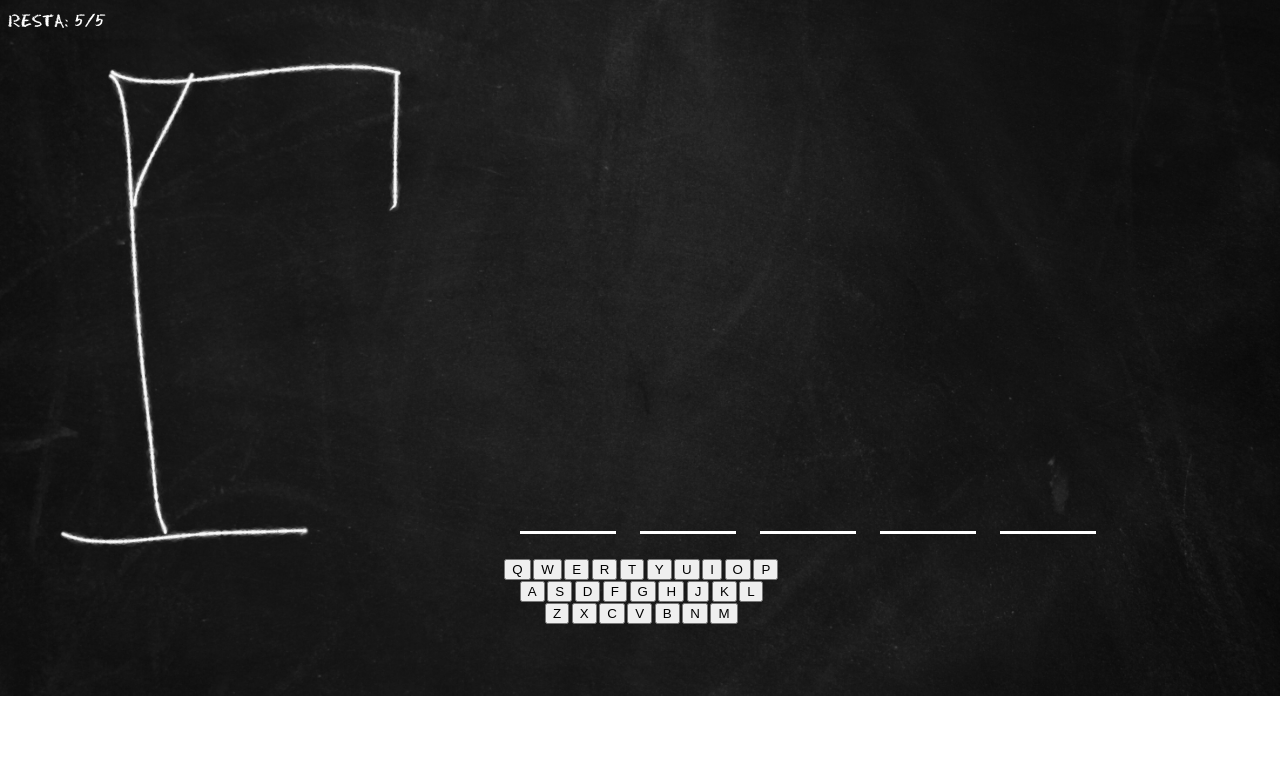
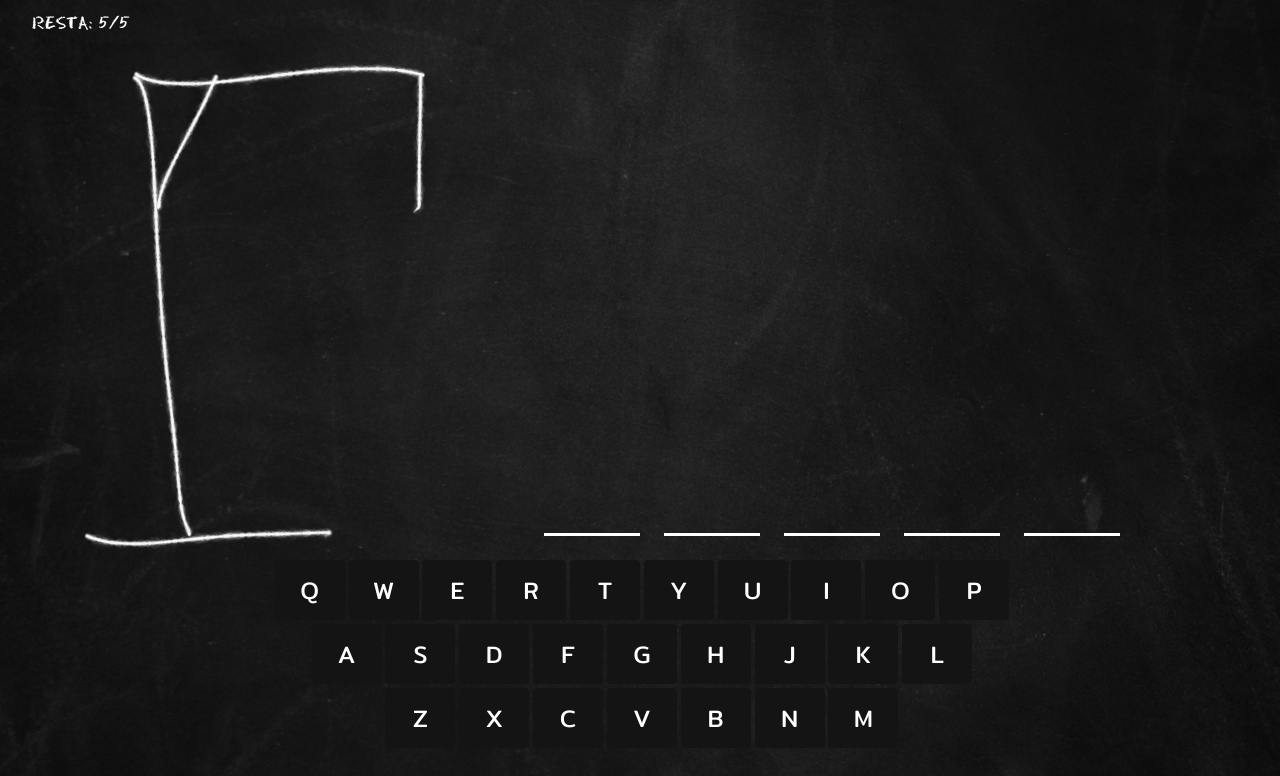
Before and after one commit to phsanzio/gameScripts, a plain HTML site: page HangMan/index.html in a window 1280 px wide. Shown: the part 104-880 px from the top of the page. Before the commit the page ends 800 px from the top, so only its background shows below. Drawn offline with Linux system fonts and the light colour scheme.

Commit message:
teclado atualizado e logica funcionando

```diff
--- a/HangMan/css/style.css
+++ b/HangMan/css/style.css
@@ -14,6 +14,28 @@ h1 {
 p {
     font-family: 'Eraser';
 }
+button {
+    font-size: 24px;
+    font-family: 'Mitr';
+    width: 70px;
+    height: 60px;
+    border: none;
+    border-radius: 4px;
+    background-color: #141414;
+    color: #ffffff;
+}
+button:hover {
+    background-color: #252424;
+}
+button:active {
+    background-color: #111111;
+}
+button:disabled {
+    background-color: #2e2d2d9d;
+}
+#board {
+    margin: 1.5em;
+}
 #hang {
     display: flex;
     align-items: end;
@@ -29,18 +51,14 @@ p {
 .letter > span {
     font-size: 96px;
 }
-#game {
-    display: flex;
-    flex-direction: column;
-    align-items: center;
-}
 #keyboard {
     display: flex;
     flex-direction: column;
     align-items: center;
 }
 .key {
-    margin-left: 0.2vw;
+    margin-left: 0.3vw;
+    margin-bottom: 0.3vw;
 }
 #hang_img {
     width: 512px;
--- a/HangMan/index.html
+++ b/HangMan/index.html
@@ -2,11 +2,15 @@
 <html lang="en">
 <head>
     <link rel="stylesheet" href="css/style.css">
+    <link rel="preconnect" href="https://fonts.googleapis.com">
+    <link rel="preconnect" href="https://fonts.gstatic.com" crossorigin>
+    <link href="https://fonts.googleapis.com/css2?family=Mitr:wght@200;300;400;500;600;700&display=swap" rel="stylesheet">
     <meta charset="UTF-8">
     <meta name="viewport" content="width=device-width, initial-scale=1.0">
     <title>Hangman</title>
 </head>
     <body onload="setGame()">
+        <div id="board">
             <div id="navbar">
                 <h1>HANGMAN</h1>
                 <p>ERROS: <span id="errors">0</span></p>
@@ -15,13 +19,13 @@
             <div id="hang">
                 <img src="img/0.png" alt="hang" id="hang_img">
             </div>
-        <div id="game">
             <div id="keyboard">
                 <div id="k1"></div>
                 <div id="k2"></div>
                 <div id="k3"></div>
             </div>
         </div>
+
         <script src="js/script.js"></script>
     </body>
 </html>
--- a/HangMan/js/script.js
+++ b/HangMan/js/script.js
@@ -15,7 +15,7 @@ function lockKeyboard(){
     }
 }
 function checkLetter(letter){
-    let foundLetter = false;
+    let foundLetter = 0;
     console.log(letter)
     for (let i = 0; i < word.length; i++) {
         if (letter.toLowerCase() === word[i]){
@@ -23,11 +23,11 @@ function checkLetter(letter){
             const span = document.createElement("span");
             span.textContent = word[i].toUpperCase();
             blankLetter.appendChild(span);
-            foundLetter = true;
+            foundLetter += 1;
         }
     }
-    if (foundLetter) {
-        wordsLeft -= 1;
+    if (foundLetter > 0) {
+        wordsLeft -= foundLetter;
         const remain = document.getElementById("remain");
         remain.textContent = wordsLeft;
         if (wordsLeft === 0) {
```
Lines whose indentation alone changed are shown as unchanged.
